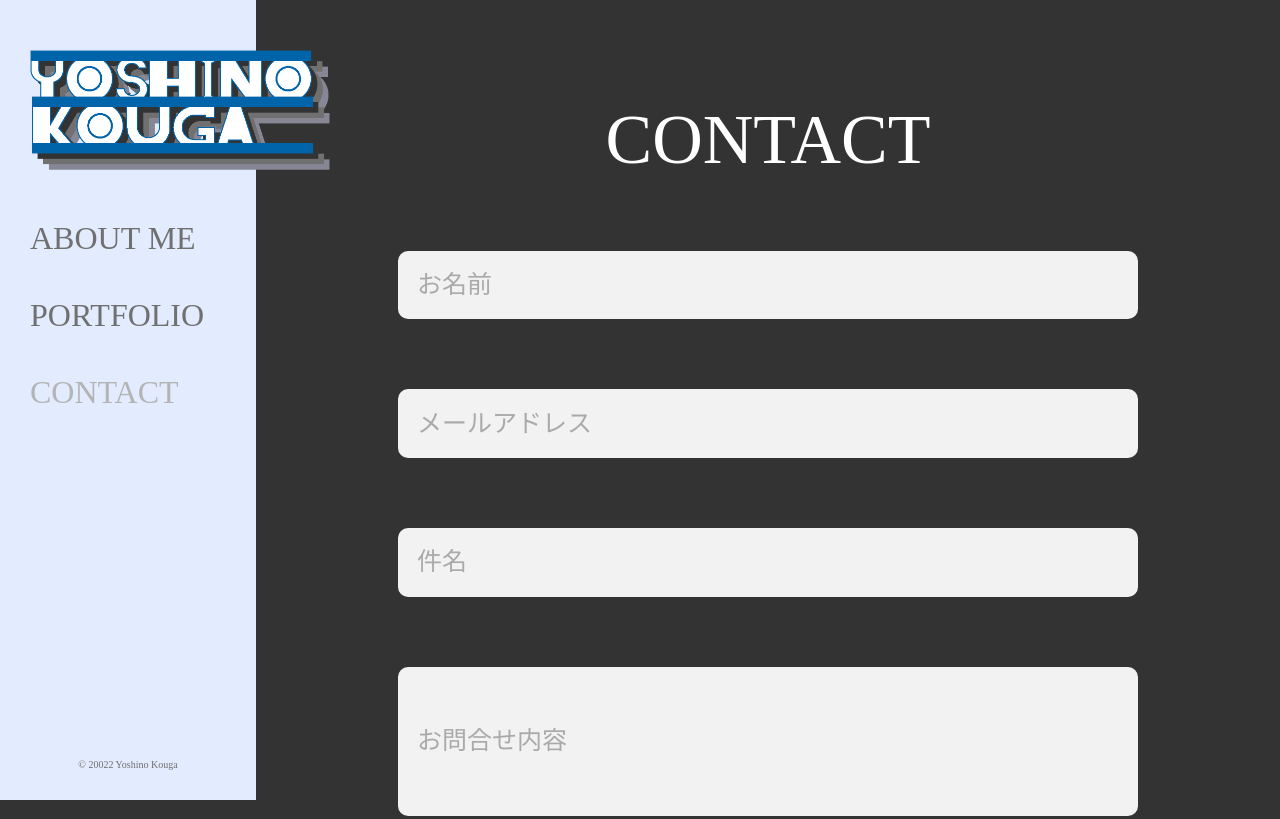
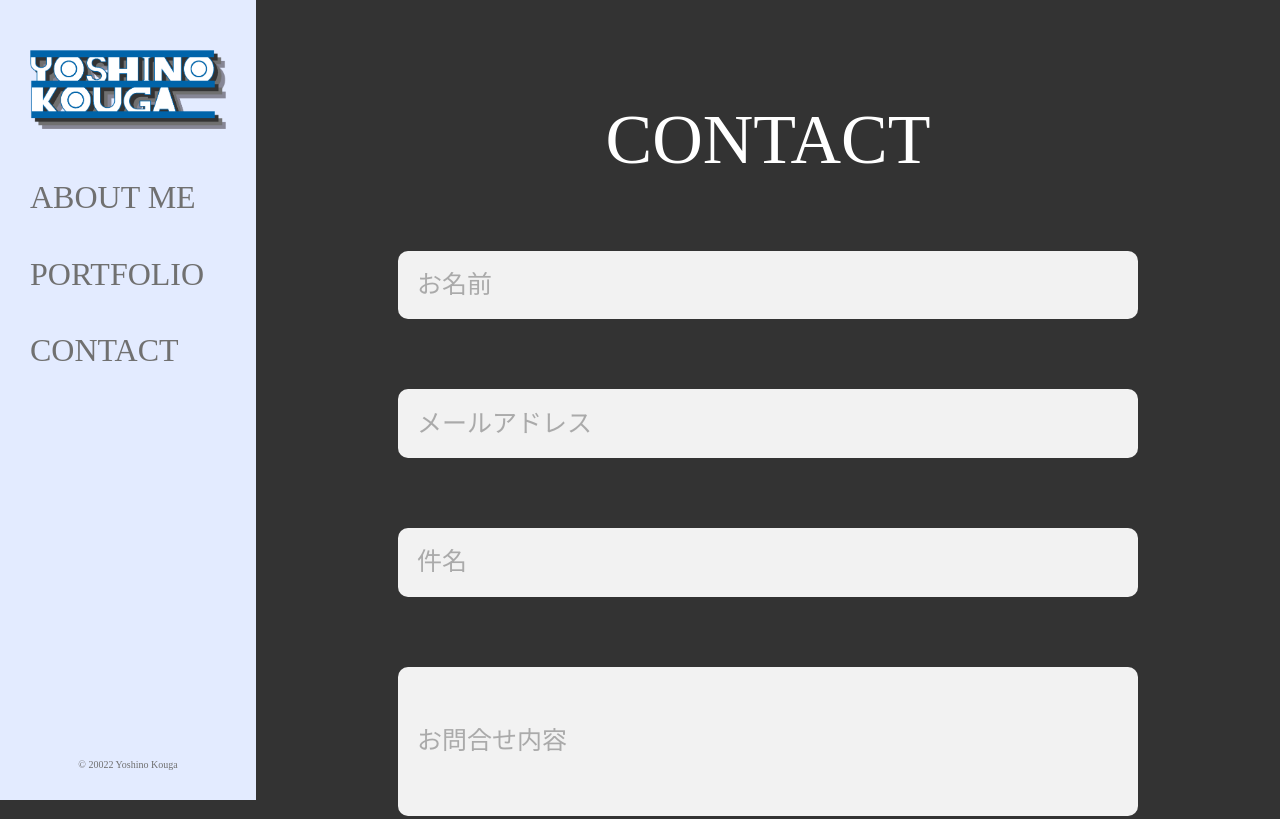
Before and after one commit to Kouga-Yoshino/DC-portfolio, a plain HTML site: page contact/index.html in a window 1280 px wide. Shown: the top 819 px of the page. Drawn offline with Linux system fonts and the light colour scheme.

Commit message:
warks❌　worksに直しました。logo（width:100%）

```diff
--- a/assets/css/about.css
+++ b/assets/css/about.css
@@ -9,59 +9,6 @@ body{
     display: flex;
 }
 
-
-/* ==========ヘッダー========== */
-
-#header{
-    width: 20VW;
-    height: 100vh;
-    background-color: #e3ebff;
-    position:fixed;
-}
-
-.headerbox{
-    padding: 5rem 3rem;
-}
-
-.menus{
-    padding-top: 5rem;
-}
-
-.menu{
-    font-size: clamp(3rem, 2.5vw, 4rem);
-    color: #707070;
-    margin-bottom: 4rem;
-}
-
-.namelogo{
-    height: auto;
-    max-width: 30rem;
-    min-width: 5rem;
-}
-
-.menuabout{
-    color: #b4b4b4;
-}
-
-.menu-bt {
-    position: relative;
-    display: inline-block;
-}
-.menu-bt::after {
-    position: absolute;
-    bottom: -10px;
-    left: 0;
-    content: '';
-    width: 0;
-    height: 10px;
-    background-color: #fff;
-    transition: .3s;
-    border-radius: 10px;
-}
-.menu-bt:hover::after {
-    width: 100%;
-}
-/* ====================  */
 
 .main{
     width: 80VW;
--- a/assets/css/common.css
+++ b/assets/css/common.css
@@ -17,3 +17,54 @@ html {
     -ms-transform: translateX(-50%);
   margin-bottom: 3rem;
 }
+
+/* ==========ヘッダー========== */
+#header {
+  width: 20vw;
+  height: 100vh;
+  background-color: #e3ebff;
+  position: fixed;
+}
+
+.headerbox {
+  padding: 5rem 3rem;
+}
+
+.menus {
+  padding-top: 5rem;
+}
+
+.menu {
+  font-size: clamp(3rem, 2.5vw, 4rem);
+  color: #707070;
+  margin-bottom: 4rem;
+}
+
+.namelogo {
+  height: auto;
+  width: 100%;
+}
+
+.menuwarks{
+  color: #b4b4b4;
+}
+
+.menu-bt {
+  position: relative;
+  display: inline-block;
+}
+.menu-bt::after {
+  position: absolute;
+  bottom: -10px;
+  left: 0;
+  content: '';
+  width: 0;
+  height: 10px;
+  background-color: #fff;
+  transition: .3s;
+  border-radius: 10px;
+}
+.menu-bt:hover::after {
+  width: 100%;
+}
+/* ====================  */
--- a/assets/css/contact.css
+++ b/assets/css/contact.css
@@ -8,59 +8,6 @@ body{
 .main-page{
     display: flex;
 }
-
-/* ==========ヘッダー========== */
-
-#header{
-    width: 20vw;
-    height: 100vh;
-    background-color: #E3EBFF;
-    position:fixed;
-}
-
-.headerbox{
-    padding: 5rem 3rem;
-}
-
-.menus{
-    padding-top: 5rem;
-}
-
-.menu{
-    font-size: clamp(3rem, 2.5vw, 4rem);
-    color: #707070;
-    margin-bottom: 4rem;
-}
-
-.namelogo{
-    height: auto;
-    max-width: 30rem;
-    min-width: 5rem;
-}
-
-.menucontact{
-    color: #b4b4b4;
-}
-
-.menu-bt {
-    position: relative;
-    display: inline-block;
-}
-.menu-bt::after {
-    position: absolute;
-    bottom: -10px;
-    left: 0;
-    content: '';
-    width: 0;
-    height: 10px;
-    background-color: #fff;
-    transition: .3s;
-    border-radius: 10px;
-}
-.menu-bt:hover::after {
-    width: 100%;
-}
-/* ====================  */
 
 .main{
     background-color: #333 ;
--- a/assets/css/main-page.css
+++ b/assets/css/main-page.css
@@ -80,52 +80,3 @@ body{
     transform: scale(1.18);
     }
 }
-
-/* ==========ヘッダー========== */
-
-#header{
-    width: 20VW;
-    height: 100vh;
-    background-color: #E3EBFF;
-    position:fixed;
-}
-
-.headerbox{
-    padding: 5rem 3rem;
-}
-
-.menus{
-    padding-top: 5rem;
-}
-
-.menu{
-    font-size: clamp(3rem, 2.5vw, 4rem);
-    color: #707070;
-    margin-bottom: 4rem;
-}
-
-.namelogo{
-    height: auto;
-    max-width: 30rem;
-    min-width: 5rem;
-}
-
-.menu-bt {
-    position: relative;
-    display: inline-block;
-}
-.menu-bt::after {
-    position: absolute;
-    bottom: -10px;
-    left: 0;
-    content: '';
-    width: 0;
-    height: 10px;
-    background-color: #fff;
-    transition: .3s;
-    border-radius: 10px;
-}
-.menu-bt:hover::after {
-    width: 100%;
-}
-/* ==========ヘッダー==========  */
--- a/assets/css/warks.css
+++ b/assets/css/warks.css
@@ -10,57 +10,6 @@ body {
   display: flex;
 }
 
-/* ==========ヘッダー========== */
-#header {
-  width: 20vw;
-  height: 100vh;
-  background-color: #e3ebff;
-  position: fixed;
-}
-
-.headerbox {
-  padding: 5rem 3rem;
-}
-
-.menus {
-  padding-top: 5rem;
-}
-
-.menu {
-  font-size: clamp(3rem, 2.5vw, 4rem);
-  color: #707070;
-  margin-bottom: 4rem;
-}
-
-.namelogo {
-  height: auto;
-  max-width: 30rem;
-  min-width: 5rem;
-}
-
-.menuwarks{
-  color: #b4b4b4;
-}
-
-.menu-bt {
-  position: relative;
-  display: inline-block;
-}
-.menu-bt::after {
-  position: absolute;
-  bottom: -10px;
-  left: 0;
-  content: '';
-  width: 0;
-  height: 10px;
-  background-color: #fff;
-  transition: .3s;
-  border-radius: 10px;
-}
-.menu-bt:hover::after {
-  width: 100%;
-}
-/* ====================  */
 .main {
   width: 80VW;
   height: 100vh;
--- a/contact/index.html
+++ b/contact/index.html
@@ -17,15 +17,15 @@
     <header id="header">
         <div class="headerbox">
             <div class="logo">
-                <a href="../index.html"><img loading="lazy" class="namelogo" src="../assets/imgs/namelogo.png" alt="namelogo" width="1153px" height="463px" ></a>
+                <a href="../index.html"><img class="namelogo" src="../assets/imgs/namelogo.png" alt="namelogo" width="1153px" height="463px" ></a>
             </div>
             <div>
                 <ul class="menus">
                     <li class="menu menuabout">
                         <a href="../about/index.html" class="menu-bt">ABOUT ME</a>
                     </li>
-                    <li class="menu menuwarks">
-                        <a href="../warks/index.html" class="menu-bt">PORTFOLIO</a>
+                    <li class="menu menuworks">
+                        <a href="../works/index.html" class="menu-bt">PORTFOLIO</a>
                     </li>
                     <li class="menu menucontact">
                         <a href="../contact/index.html" class="menu-bt">CONTACT</a>
```
Also changed, not shown: about/index.html (+4 -4 lines), index.html (+3 -3 lines), works/index.html (renamed from warks/index.html, +4 -4 lines).
